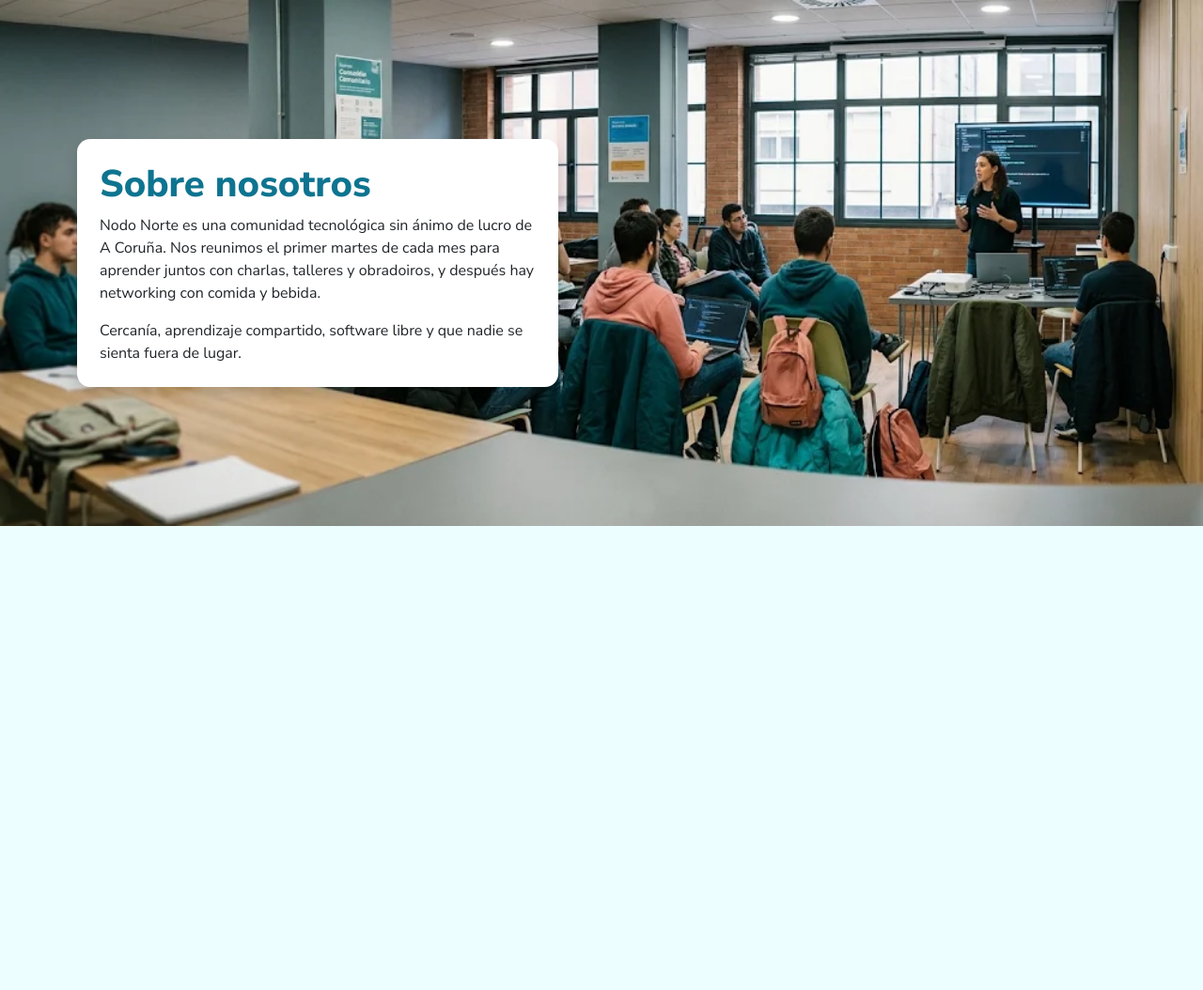
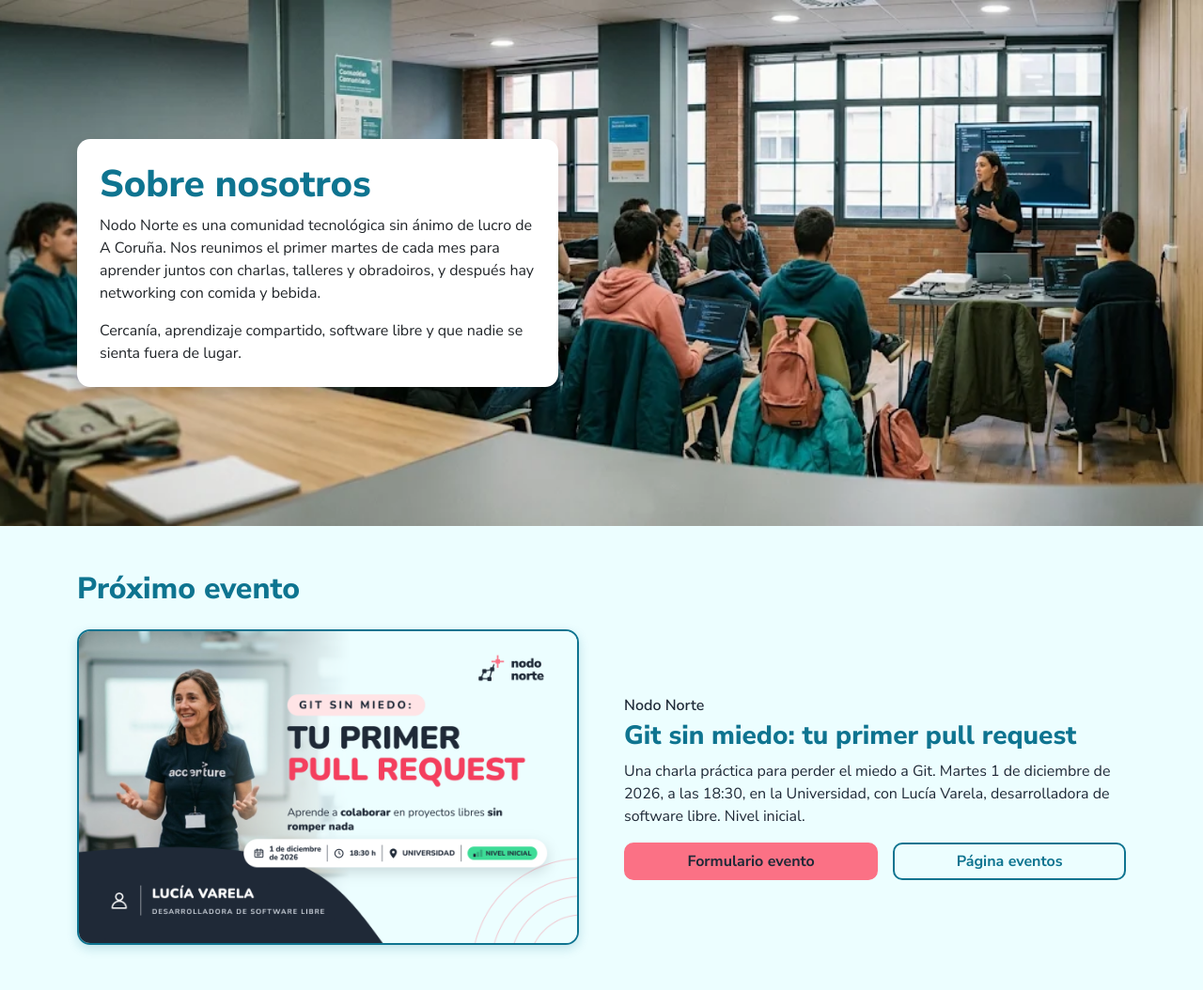
Before and after one commit to diaz827/NodoNorte, a plain HTML site: page index.html in a window 1280 px wide. Shown: the whole page at 94% size. Before the commit the page ends 800 px from the top, so only its background shows below. Drawn offline with nearby package versions, Linux system fonts and the light colour scheme.

Commit message:
Añade la sección Próximo evento con la tarjeta del evento y los botones de inscripción y eventos

```diff
--- a/css/estilos.css
+++ b/css/estilos.css
@@ -52,3 +52,36 @@ h1, h2, h3 {
 .tarjeta-hero {
     max-width: 32rem;
 }
+
+.btn-acento {
+    background-color: var(--color-acento);
+    color: var(--color-texto);
+    border: 2px solid var(--color-acento);
+    border-radius: 10px;
+    font-weight: 700;
+}
+
+.btn-acento:hover {
+    background-color: #F9617A;
+    border-color: #F9617A;
+    color: var(--color-texto);
+}
+
+.btn-borde {
+    background-color: transparent;
+    color: var(--color-principal);
+    border: 2px solid var(--color-principal);
+    border-radius: 10px;
+    font-weight: 700;
+}
+
+.btn-borde:hover {
+    background-color: var(--color-principal);
+    color: #fff;
+}
+
+.tarjeta-evento {
+    border: 2px solid var(--color-principal);
+    border-radius: 14px;
+    box-shadow: 0 4px 12px rgba(14, 116, 144, 0.2);
+}
--- a/index.html
+++ b/index.html
@@ -28,6 +28,30 @@
                 </div>
             </div>
         </section>
+        <section class="py-5">
+            <div class="container">
+                <h2 class="mb-4">Próximo evento</h2>
+                <div class="row align-items-center g-4 g-lg-5">
+                    <div class="col-lg-6">
+                        <img src="img/tarjetas/diciembre_1.png" class="img-fluid tarjeta-evento"
+                            alt="Tarjeta del evento Git sin miedo: tu primer pull request, martes 1 de diciembre a las 18:30 en la Universidad">
+                    </div>
+                    <div class="col-lg-6">
+                        <p class="mb-1 fw-semibold">Nodo Norte</p>
+                        <h3>Git sin miedo: tu primer pull request</h3>
+                        <p>
+                            Una charla práctica para perder el miedo a Git. Martes 1 de diciembre de 2026,
+                            a las 18:30, en la Universidad, con Lucía Varela, desarrolladora de software libre.
+                            Nivel inicial.
+                        </p>
+                        <div class="d-flex gap-3">
+                            <a href="inscripcion-evento.html" class="btn btn-acento flex-fill">Formulario evento</a>
+                            <a href="eventos.html" class="btn btn-borde flex-fill">Página eventos</a>
+                        </div>
+                    </div>
+                </div>
+            </div>
+        </section>
     </main>
 
 
```
